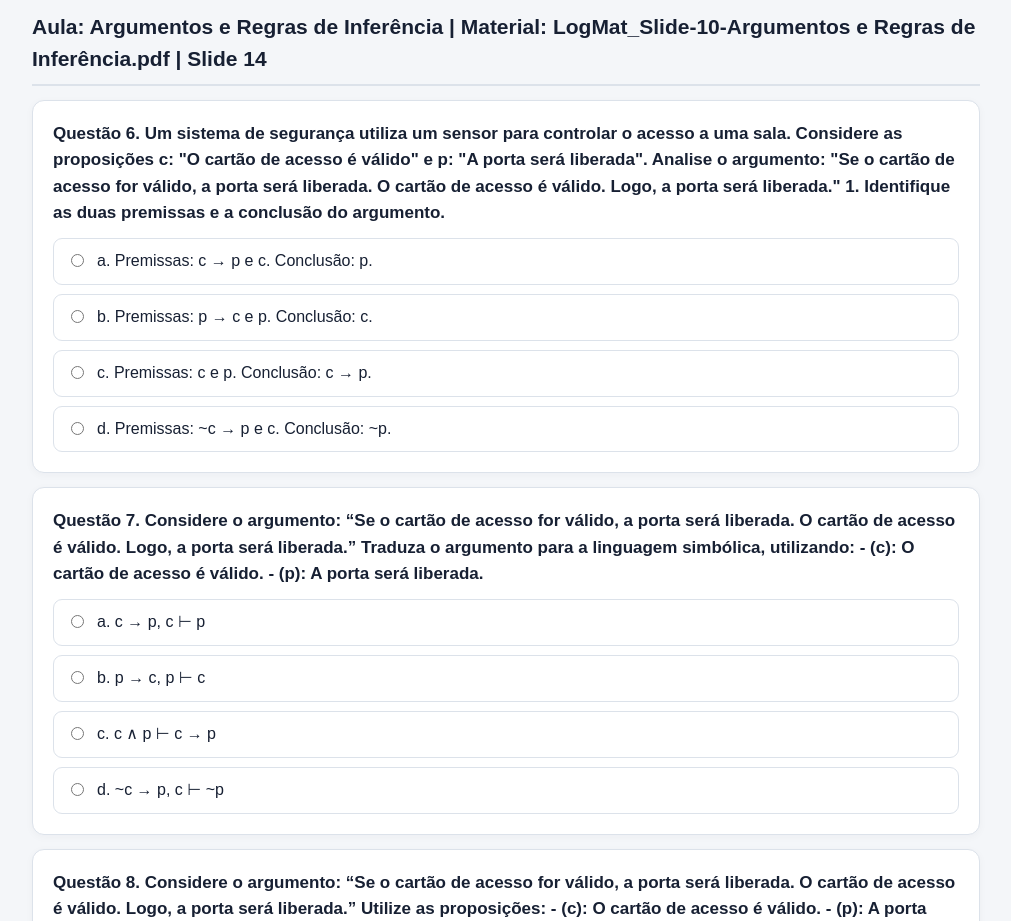
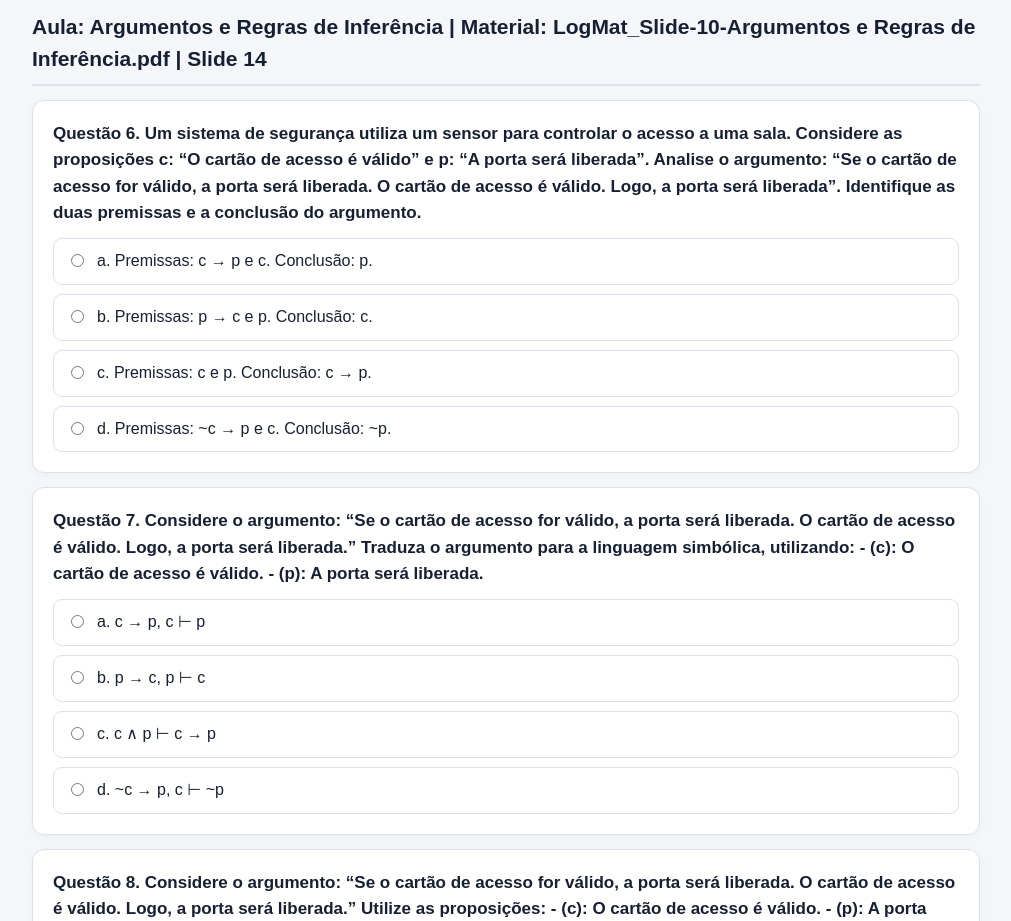
Before and after one commit to alexandreadler/alexandreadler.github.io, a plain HTML site: page disciplinas/2026.2/Logica_Computacional_I/Simulado_Prova2_LC1.html in a window 1280 px wide. Shown: the part 1960-2881 px from the top of the page, without its empty margins (134-1145 px from the left). Drawn offline with Linux system fonts and the light colour scheme.

Commit message:
Update multiple choice questions in Simulado Prova2 LC1

```diff
--- a/disciplinas/2026.2/Logica_Computacional_I/Simulado_Prova2_LC1.html
+++ b/disciplinas/2026.2/Logica_Computacional_I/Simulado_Prova2_LC1.html
@@ -81,7 +81,7 @@ const sections = [
 {type:'mc',q:'5. Um programa executou corretamente em cinco testes. Isso prova que ele sempre executará corretamente?',opts:['Sim, cinco testes são suficientes.','Sim, se os testes forem diferentes.','Não, os testes não garantem, por si só, correção para todos os casos.','Sim, porque cinco testes cobrem todas as infinitas possibilidades de um software.'],a:2,exp:"Cinco testes corretos mostram que o programa funcionou corretamente nesses casos específicos. Eles não cobrem necessariamente todas as entradas e situações possíveis. Portanto, os testes, por si só, não provam que o programa sempre executará corretamente."}
 ]},
 {title:'Aula: Argumentos e Regras de Inferência | Material: LogMat_Slide-10-Argumentos e Regras de Inferência.pdf | Slide 14',items:[
-{type:'mc',q:'Um sistema de segurança utiliza um sensor para controlar o acesso a uma sala. Considere as proposições c: "O cartão de acesso é válido" e p: "A porta será liberada". Analise o argumento: "Se o cartão de acesso for válido, a porta será liberada. O cartão de acesso é válido. Logo, a porta será liberada." \n\n1. Identifique as duas premissas e a conclusão do argumento.',opts:['Premissas: c → p e c. Conclusão: p.','Premissas: p → c e p. Conclusão: c.','Premissas: c e p. Conclusão: c → p.','Premissas: ~c → p e c. Conclusão: ~p.'],a:0,exp:"A primeira premissa é c → p: se o cartão é válido, a porta é liberada. A segunda é c: o cartão é válido. A conclusão é p: a porta será liberada. Essa é a estrutura do Modus Ponens."},
+{type:'mc',q:'Um sistema de segurança utiliza um sensor para controlar o acesso a uma sala. Considere as proposições c: “O cartão de acesso é válido” e p: “A porta será liberada”. Analise o argumento: “Se o cartão de acesso for válido, a porta será liberada. O cartão de acesso é válido. Logo, a porta será liberada”. \n\n Identifique as duas premissas e a conclusão do argumento.',opts:['Premissas: c → p e c. Conclusão: p.','Premissas: p → c e p. Conclusão: c.','Premissas: c e p. Conclusão: c → p.','Premissas: ~c → p e c. Conclusão: ~p.'],a:0,exp:"A primeira premissa é c → p: se o cartão é válido, a porta é liberada. A segunda é c: o cartão é válido. A conclusão é p: a porta será liberada. Essa é a estrutura do Modus Ponens."},
 {type:'mc',q:'2. Considere o argumento: “Se o cartão de acesso for válido, a porta será liberada. O cartão de acesso é válido. Logo, a porta será liberada.”\n\nTraduza o argumento para a linguagem simbólica, utilizando:\n\n- (c): O cartão de acesso é válido.\n- (p): A porta será liberada.',opts:['c → p, c ⊢ p','p → c, p ⊢ c','c ∧ p ⊢ c → p','~c → p, c ⊢ ~p'],a:0,exp:"A proposição c representa “o cartão é válido” e p representa “a porta será liberada”. A frase “Se o cartão for válido, a porta será liberada” é c → p; a informação de que o cartão é válido é c; a conclusão é p. Portanto: c → p, c ⊢ p."},
 {type:'mc',q:'3. Considere o argumento: “Se o cartão de acesso for válido, a porta será liberada. O cartão de acesso é válido. Logo, a porta será liberada.”\n\nUtilize as proposições:\n- (c): O cartão de acesso é válido.\n- (p): A porta será liberada.\n\nEscreva o argumento utilizando o símbolo de consequência (⊢).',opts:['c → p, c ⊢ p','c → p ⊢ c','p → c, c ⊢ p','c, p ⊢ c → p'],a:0,exp:"O símbolo ⊢ indica que a conclusão é consequência lógica das premissas. As premissas são c → p e c; a conclusão é p. Assim, a representação completa é c → p, c ⊢ p."},
 {type:'mc',q:'4. Considere o argumento: “Se o cartão de acesso for válido, a porta será liberada. O cartão de acesso é válido. Logo, a porta será liberada.”\n\nUtilize as proposições:\n- (c): O cartão de acesso é válido.\n- (p): A porta será liberada.\n\nConstrua a condicional associada ao argumento.',opts:['[(c → p) ∧ c] → p','[(p → c) ∧ p] → c','(c → p) → c','(c ∧ p) → (c → p)'],a:0,exp:"A condicional associada a um argumento coloca a conjunção das premissas no antecedente e a conclusão no consequente. As premissas são (c → p) e c, e a conclusão é p. Portanto: [(c → p) ∧ c] → p."},
```
